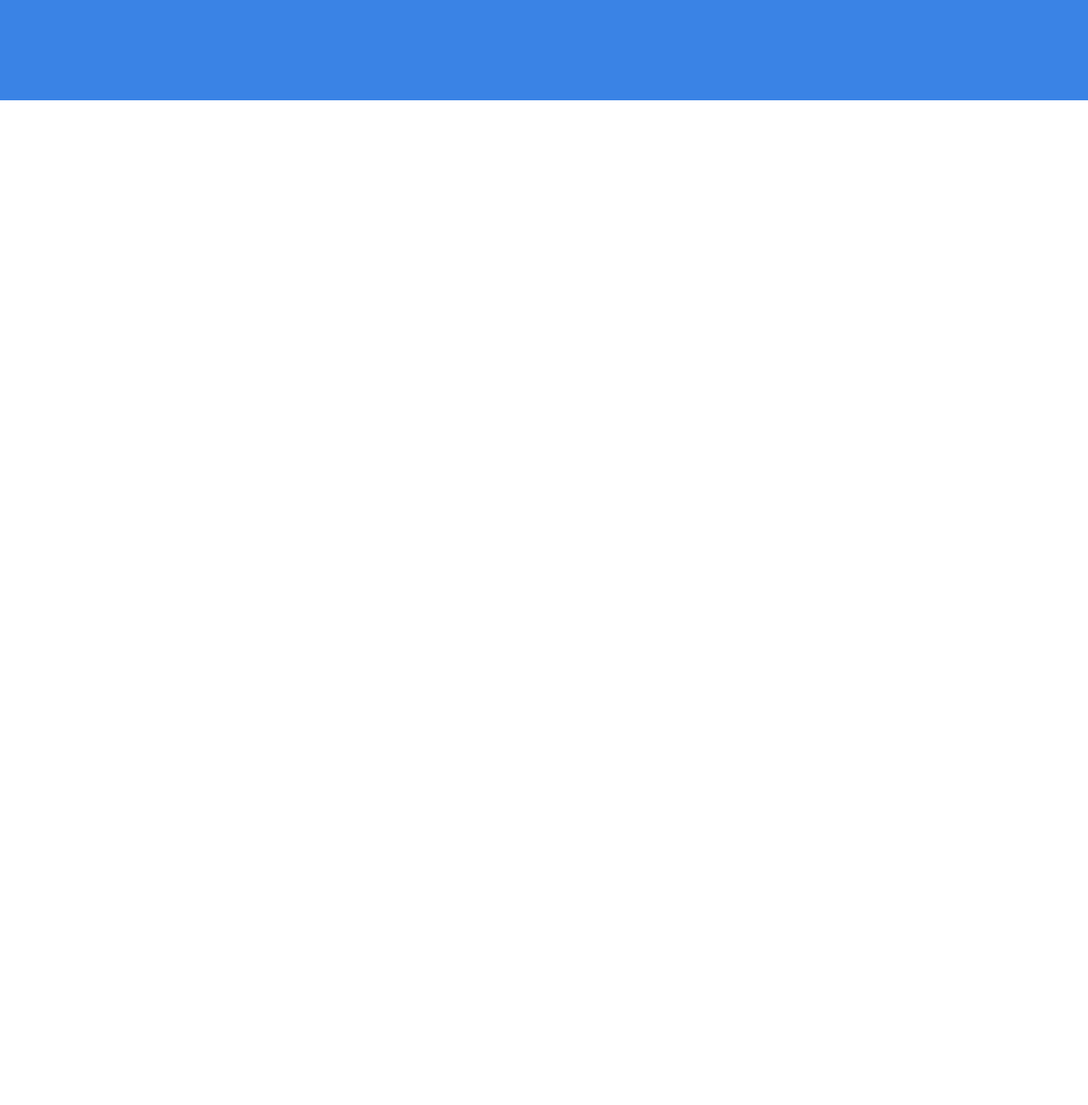
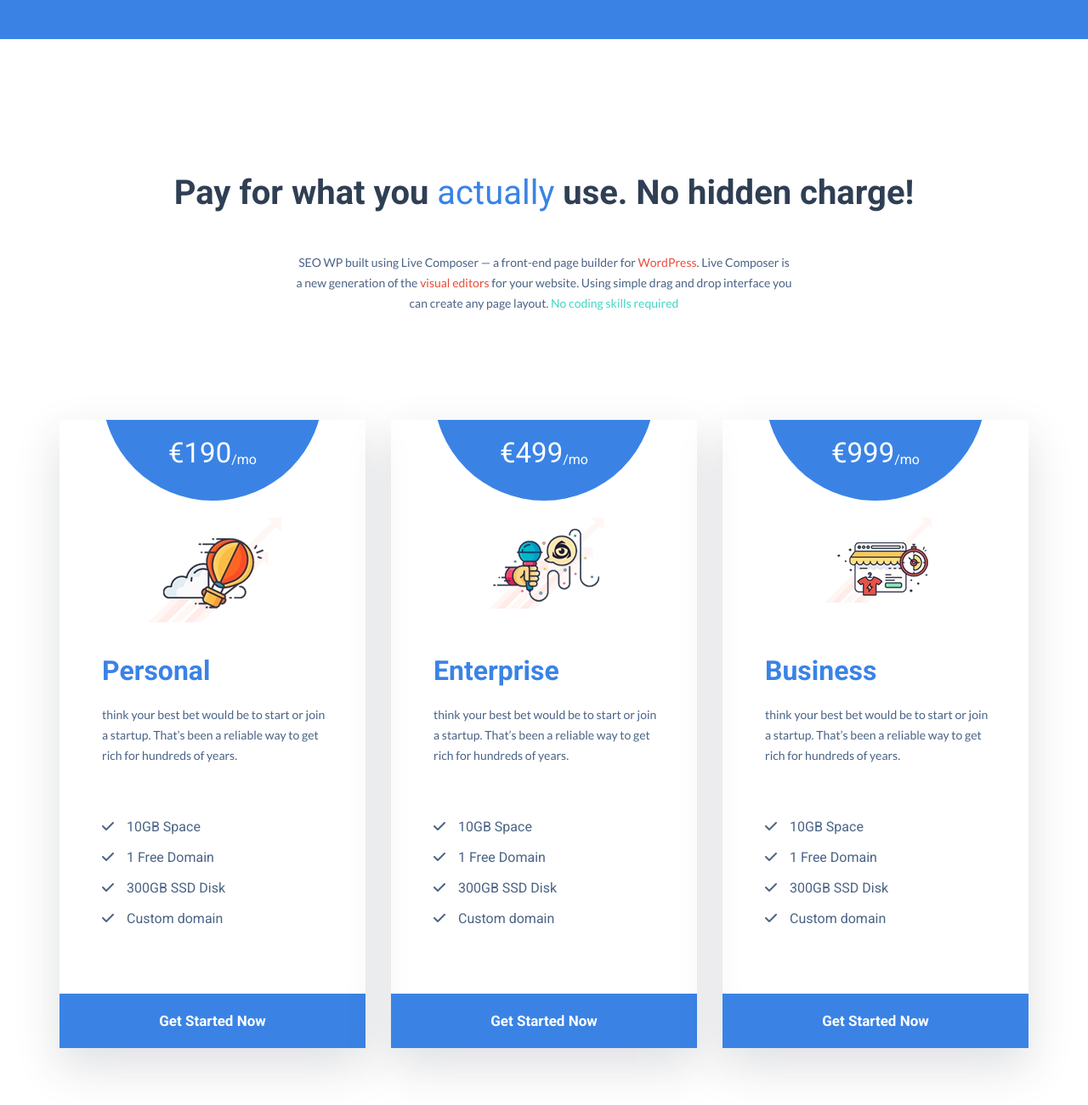
Before and after one commit to postfm/joomhost, a plain HTML site: page index.html in a window 1280 px wide. Shown: the part 858-2158 px from the top of the page at 85% size. Before the commit the page ends 976 px from the top, so only its background shows below. Drawn offline with nearby package versions, Linux system fonts and the light colour scheme.

Commit message:
Finished second day

```diff
--- a/css/style.css
+++ b/css/style.css
@@ -8,6 +8,7 @@ body {
   font-size: 14px;
   font-weight: 400;
   line-height: 24px;
+  color: #4a6385;
 }
 
 .header {
@@ -108,12 +109,133 @@ body {
 .top-images {
 }
 .top-images__box {
+  position: relative;
 }
-.top--images__circle {
+.top-images__circle {
+  position: absolute;
+  top: -50px;
+  right: -95px;
+  display: flex;
+  flex-direction: column;
+  justify-content: center;
+  align-items: center;
+  width: 232px;
+  height: 232px;
+  background-color: #fff;
+  border-radius: 50%;
+  color: #212121;
+  font-size: 14px;
+  font-weight: 400;
+  line-height: 24px;
 }
 .top-images__title {
+  width: 138px;
+  text-align: left;
 }
 .top-images__price {
+  font-size: 54px;
+  font-weight: 700;
+  line-height: 40px;
 }
 .top-images__date {
+  width: 138px;
+  text-align: right;
 }
+.price {
+  padding-top: 156px;
+  padding-bottom: 180px;
+}
+.title {
+  font-family: "Roboto", sans-serif;
+  font-size: 40px;
+  font-weight: 700;
+  line-height: 50px;
+  color: #2f3f54;
+  text-align: center;
+}
+.title span {
+  color: #3a83e5;
+}
+.price__description {
+  max-width: 585px;
+  margin: 45px auto 125px;
+  text-align: center;
+}
+.price__description a {
+  color: #e74c3c;
+}
+.price__description span {
+  color: #42d6c1;
+}
+.price-tiles {
+  display: flex;
+  justify-content: space-between;
+}
+.price-tile {
+  position: relative;
+  max-width: 360px;
+  padding: 0 45px 0 50px;
+  font-family: "Roboto", sans-serif;
+  overflow: hidden;
+  box-shadow: 0px 21px 49px 1px rgba(41, 44, 61, 0.15);
+}
+.price-tile__cost {
+  position: absolute;
+  top: -205px;
+  display: flex;
+  justify-content: center;
+  align-items: flex-end;
+  width: 260px;
+  height: 300px;
+  padding-bottom: 40px;
+  background-color: #3a83e5;
+  border-radius: 130px;
+  font-size: 33px;
+  line-height: 33px;
+  color: #fff;
+}
+.price-tile__cost span {
+  font-size: 16px;
+  line-height: 16px;
+}
+.price-tile__images {
+  padding-top: 115px;
+  text-align: center;
+  min-height: 245px;
+}
+.price-tile__title {
+  margin-top: 30px;
+  margin-bottom: 20px;
+  font-size: 32px;
+  font-weight: 700;
+  line-height: 40px;
+  color: #3a83e5;
+}
+.price-tile__text {
+  font-family: "Lato", sans-serif;
+  margin-bottom: 60px;
+}
+.price-tile__list {
+  margin-bottom: 140px;
+}
+.price-tile__list li {
+  font-size: 16px;
+  font-weight: 400;
+  line-height: 24px;
+  margin-bottom: 12px;
+}
+.price-tile__list .fa {
+  margin-right: 15px;
+}
+.price-tile__button {
+  position: absolute;
+  bottom: 0;
+  left: 0;
+  right: 0;
+  padding: 20px 10px;
+  font-size: 17px;
+  font-weight: 700;
+  text-align: center;
+  color: #fff;
+  background-color: #3a83e5;
+}
--- a/index.html
+++ b/index.html
@@ -5,11 +5,12 @@
     <meta name="viewport" content="width=device-width, initial-scale=1.0" />
     <title>JoomHost</title>
     <link
-      href="https://fonts.googleapis.com/css2?family=Lato:wght@400;700&family=Open+Sans:wght@700&family=Roboto:wght@900&display=swap"
+      href="https://fonts.googleapis.com/css2?family=Lato:wght@400;700&family=Open+Sans:wght@700&family=Roboto:wght@400;700;900&display=swap"
       rel="stylesheet"
     />
     <link rel="stylesheet" href="./css/reset.css" />
     <link rel="stylesheet" href="./css/style.css" />
+    <script src="https://use.fontawesome.com/778b6fd038.js"></script>
   </head>
   <body>
     <header class="header">
@@ -72,12 +73,95 @@
           <div class="top-images">
             <div class="top-images__box">
               <img src="./image/superman.png" alt="" />
-              <div class="top--images__circle">
+              <div class="top-images__circle">
                 <div class="top-images__title">Starting at</div>
                 <div class="top-images__price">$7.99</div>
                 <div class="top-images__date">/month</div>
               </div>
             </div>
+          </div>
+        </div>
+      </div>
+    </section>
+
+    <section class="price">
+      <div class="container">
+        <h2 class="title">
+          Pay for what you <span>actually</span> use. No hidden charge!
+        </h2>
+        <div class="price__description">
+          SEO WP built using Live Composer — a front-end page builder for
+          <a href="#">WordPress</a>. Live Composer is a new generation of the
+          <a href="#">visual editors</a> for your website. Using simple drag and
+          drop interface you can create any page layout.
+          <span>No coding skills required</span>
+        </div>
+        <div class="price-tiles">
+          <div class="price-tile">
+            <div class="price-tile__cost">€190<span>/mo</span></div>
+            <div class="price-tile__images">
+              <img
+                src="./image/price-icon1.png"
+                alt=""
+                class="price-tile__icon"
+              />
+            </div>
+            <div class="price-tile__title">Personal</div>
+            <div class="price-tile__text">
+              think your best bet would be to start or join a startup. That’s
+              been a reliable way to get rich for hundreds of years.
+            </div>
+            <ul class="price-tile__list">
+              <li><i class="fa fa-check"></i>10GB Space</li>
+              <li><i class="fa fa-check"></i>1 Free Domain</li>
+              <li><i class="fa fa-check"></i>300GB SSD Disk</li>
+              <li><i class="fa fa-check"></i>Custom domain</li>
+            </ul>
+            <a href="#" class="price-tile__button">Get Started Now</a>
+          </div>
+          <div class="price-tile">
+            <div class="price-tile__cost">€499<span>/mo</span></div>
+            <div class="price-tile__images">
+              <img
+                src="./image/price-icon2.png"
+                alt=""
+                class="price-tile__icon"
+              />
+            </div>
+            <div class="price-tile__title">Enterprise</div>
+            <div class="price-tile__text">
+              think your best bet would be to start or join a startup. That’s
+              been a reliable way to get rich for hundreds of years.
+            </div>
+            <ul class="price-tile__list">
+              <li><i class="fa fa-check"></i>10GB Space</li>
+              <li><i class="fa fa-check"></i>1 Free Domain</li>
+              <li><i class="fa fa-check"></i>300GB SSD Disk</li>
+              <li><i class="fa fa-check"></i>Custom domain</li>
+            </ul>
+            <a href="#" class="price-tile__button">Get Started Now</a>
+          </div>
+          <div class="price-tile">
+            <div class="price-tile__cost">€999<span>/mo</span></div>
+            <div class="price-tile__images">
+              <img
+                src="./image/price-icon3.png"
+                alt=""
+                class="price-tile__icon"
+              />
+            </div>
+            <div class="price-tile__title">Business</div>
+            <div class="price-tile__text">
+              think your best bet would be to start or join a startup. That’s
+              been a reliable way to get rich for hundreds of years.
+            </div>
+            <ul class="price-tile__list">
+              <li><i class="fa fa-check"></i>10GB Space</li>
+              <li><i class="fa fa-check"></i>1 Free Domain</li>
+              <li><i class="fa fa-check"></i>300GB SSD Disk</li>
+              <li><i class="fa fa-check"></i>Custom domain</li>
+            </ul>
+            <a href="#" class="price-tile__button">Get Started Now</a>
           </div>
         </div>
       </div>
```
Also changed, not shown: image/price-icon1.png (added), image/price-icon2.png (added), image/price-icon3.png (added).
